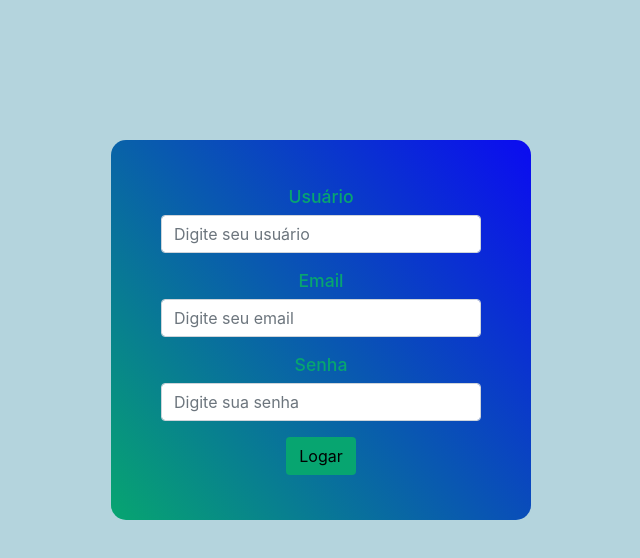
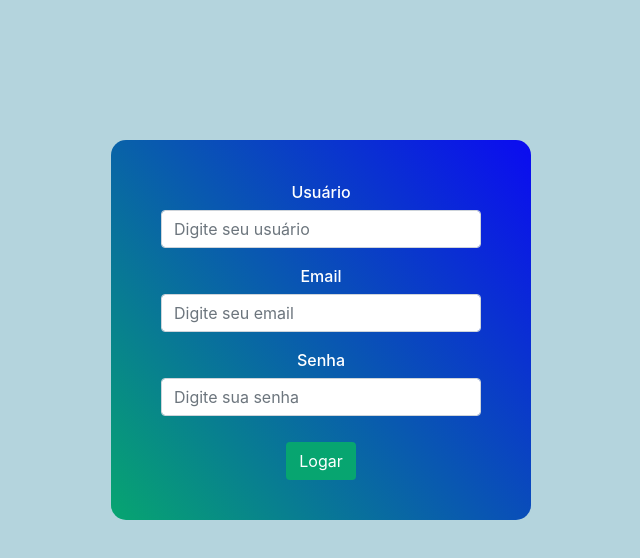
Before and after one commit to KelsonSo/Tela-de-Login, a plain HTML site: page index.html in a window 1280 px wide. Shown: the whole page, without its empty margins (319-959 px from the left). Drawn offline with nearby package versions, Linux system fonts and the light colour scheme.

Commit message:
Update style.css

```diff
--- a/style.css
+++ b/style.css
@@ -1,5 +1,5 @@
 body {
-    margin: 0 auto;
+
     background: rgb(180, 212, 221);
 }
 .home {
@@ -15,15 +15,17 @@ body {
 
     border-radius: 15px;
     text-align: center;
-    align-items: center;
+
 }
 
 .texto {
-    font-size: 1.1em;
-    color: rgb(7, 165, 112);
+    font-size: 1em;
+    color: white;
 }
 .botao{
+    margin-top: 10px;
     background: rgb(7, 165, 112);
+    color: white;
 }
 input.botao:hover{
     background: rgb(2, 102, 69);
```
